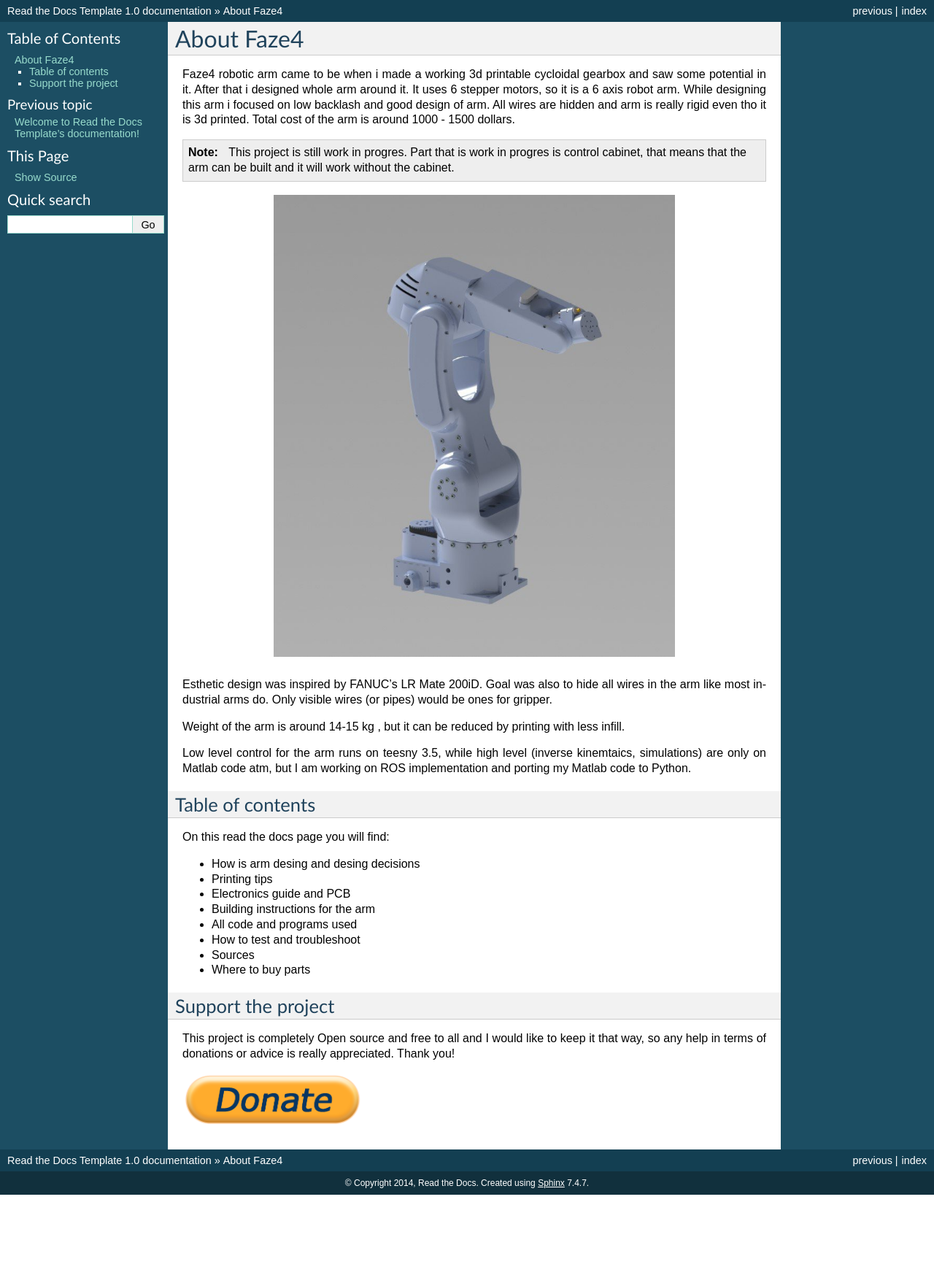
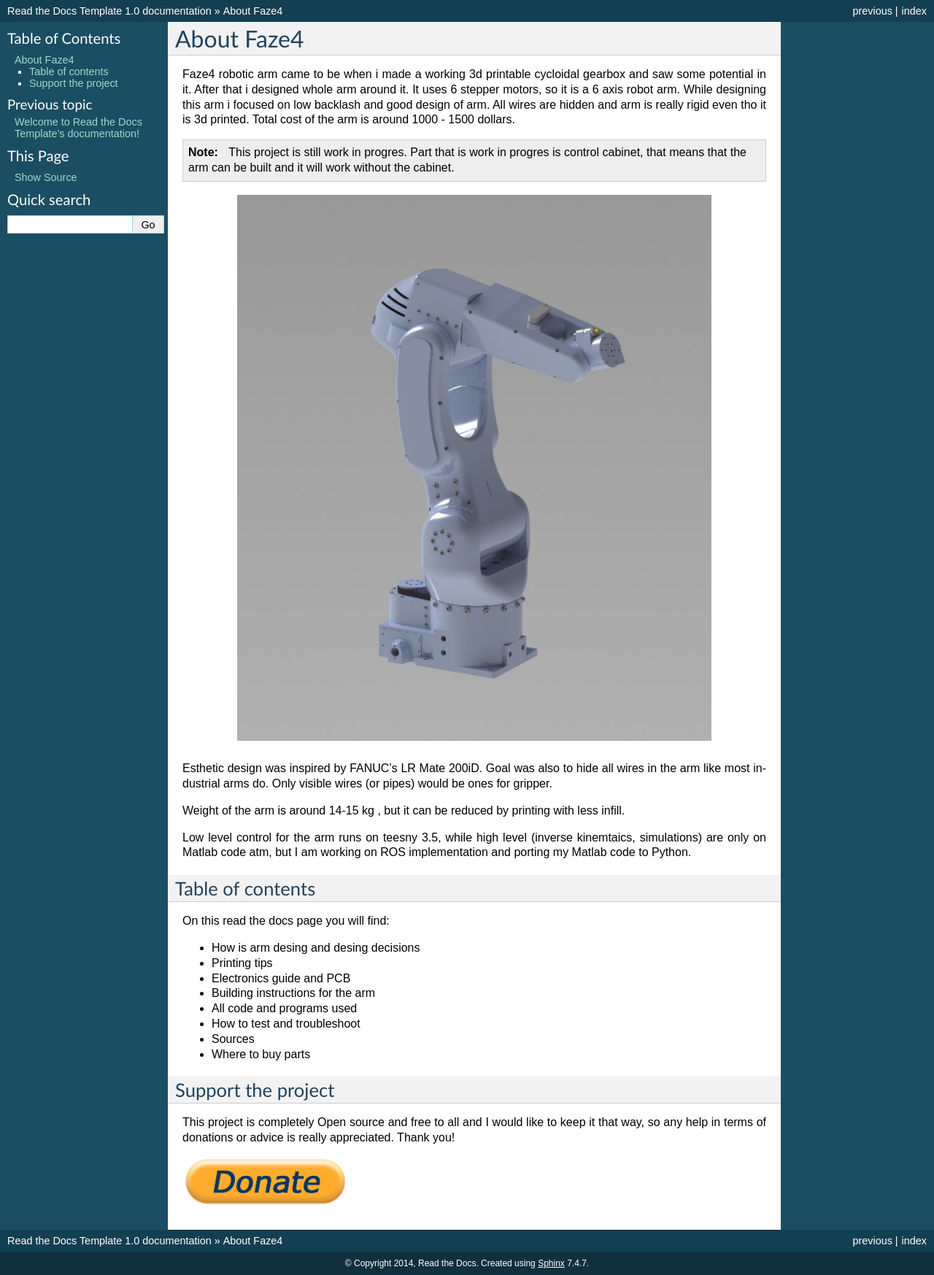
Before and after one commit to PCrnjak/Read_the_docs_test, a Sphinx documentation site: the page built from docs/About_faze4.rst, in a window 1280 px wide. Shown: the whole page at 73% size. Built offline with Sphinx 7.4.7, drawn with Linux system fonts in a browser that asks for light colours; before the commit the page ends 1637 px from its top, so only the background shows below that.

Commit message:
Update About_faze4.rst

```diff
--- a/docs/About_faze4.rst
+++ b/docs/About_faze4.rst
@@ -45,5 +45,5 @@ This project is completely Open source and free to all and I would like to keep
 in terms of donations or advice is really appreciated. Thank you!
 
 .. image:: ../docs/images/PayPal-Donate-Button-PNG-Clipart.png
-   :width: 250
+   :width: 230
    :target: https://www.buymeacoffee.com/Blestron
```
Also changed, not shown: other parts of docs/About_faze4.rst (+1 -1 lines).
